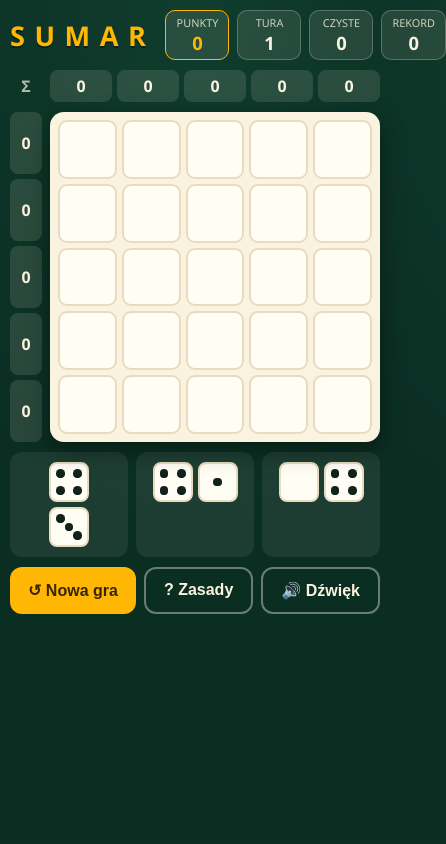
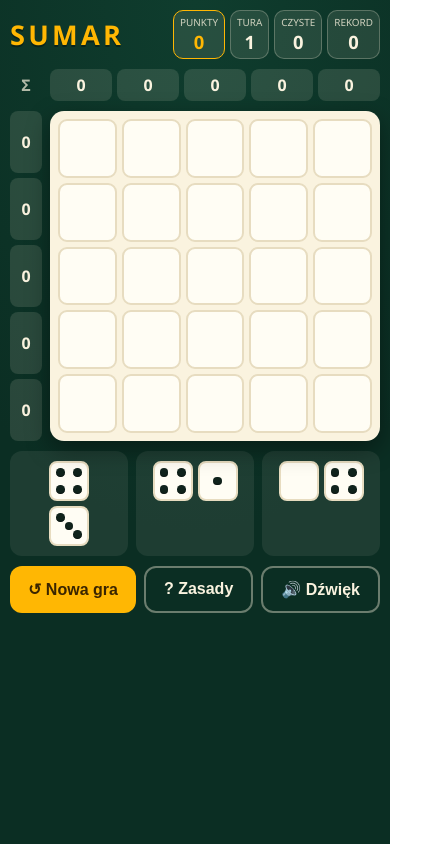
Before and after one commit to belartur/sumar, a website built with Vite: page index.html in a window 390 px wide. Shown: the whole page, 446 px wide, since content can reach past the window. Built offline with nearby package versions, Linux system fonts and the light colour scheme.

Commit message:
better work on screens with low width

```diff
--- a/src/style.css
+++ b/src/style.css
@@ -38,18 +38,19 @@ body {
   display: flex;
   align-items: center;
   justify-content: space-between;
-  gap: 10px;
+  gap: 8px;
 }
 
 .logo {
   font-weight: 900;
   font-size: 1.7rem;
-  letter-spacing: 0.35em;
+  letter-spacing: 0.12em;
   color: var(--akcent);
   text-shadow: 0 2px 0 rgba(0, 0, 0, 0.35);
+  white-space: nowrap;
 }
 
-.liczniki { display: flex; gap: 8px; }
+.liczniki { display: flex; gap: 6px; }
 
 .licznik {
   background: rgba(250, 243, 223, 0.1);
@@ -293,6 +294,17 @@ body.dnd-aktywne .plansza { cursor: grabbing; }
 .duch.dobry .duch-polowka { border-color: var(--dobry); }
 .duch.zly .duch-polowka { border-color: var(--zly); }
 
+/* Na wąskich telefonach zwężamy liczniki i logo, żeby górny pasek
+   zmieścił się w jednym rzędzie bez poziomego przewijania. */
+@media (max-width: 405px) {
+  .liczniki { gap: 5px; }
+  .licznik { min-width: 0; padding: 4px 6px; }
+  .licznik .etykieta { font-size: 0.62rem; }
+}
+@media (max-width: 350px) {
+  .logo { font-size: 1.2rem; letter-spacing: 0.1em; }
+}
+
 @media (min-width: 560px) {
   .klocek .polowka { width: 46px; height: 46px; }
 }
```
